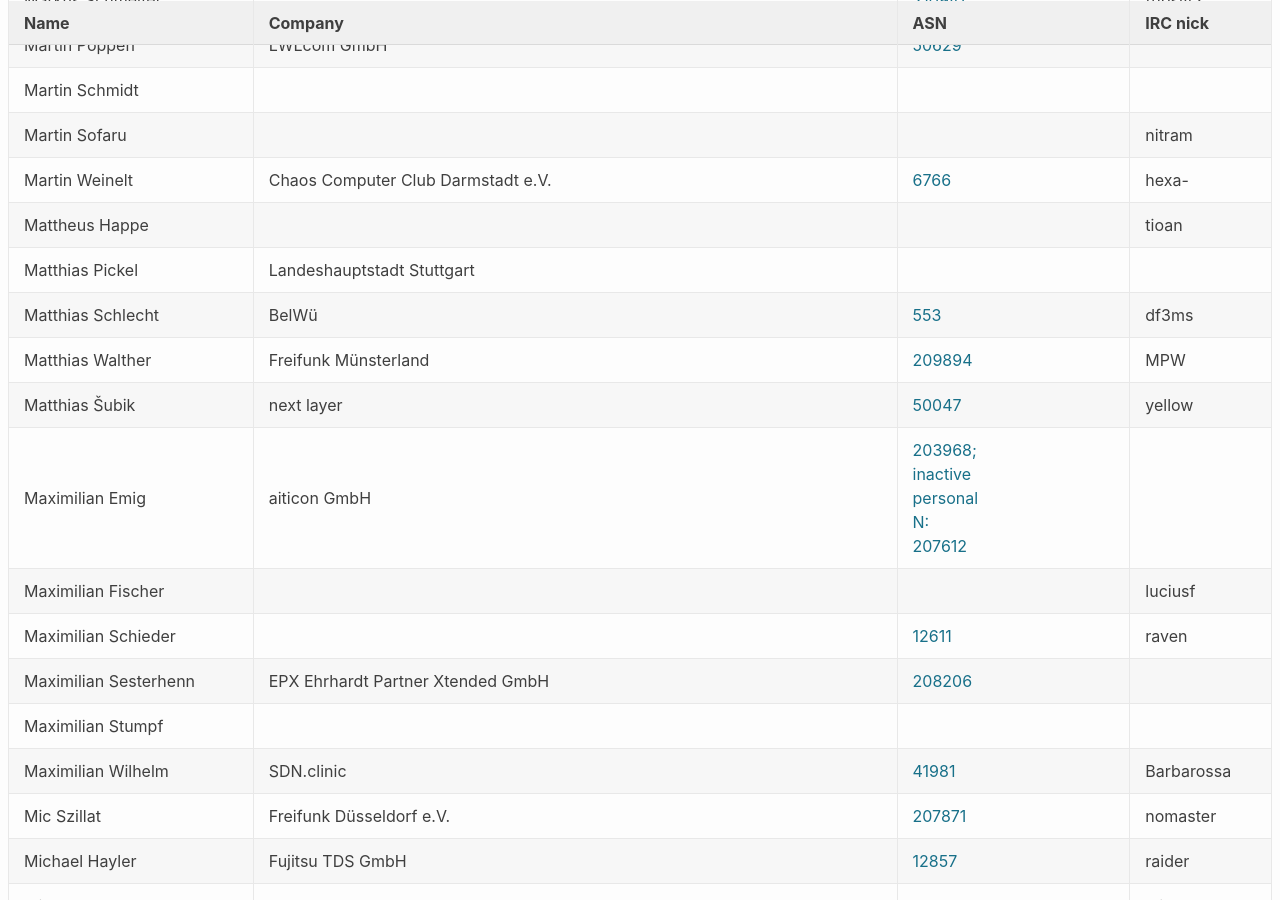
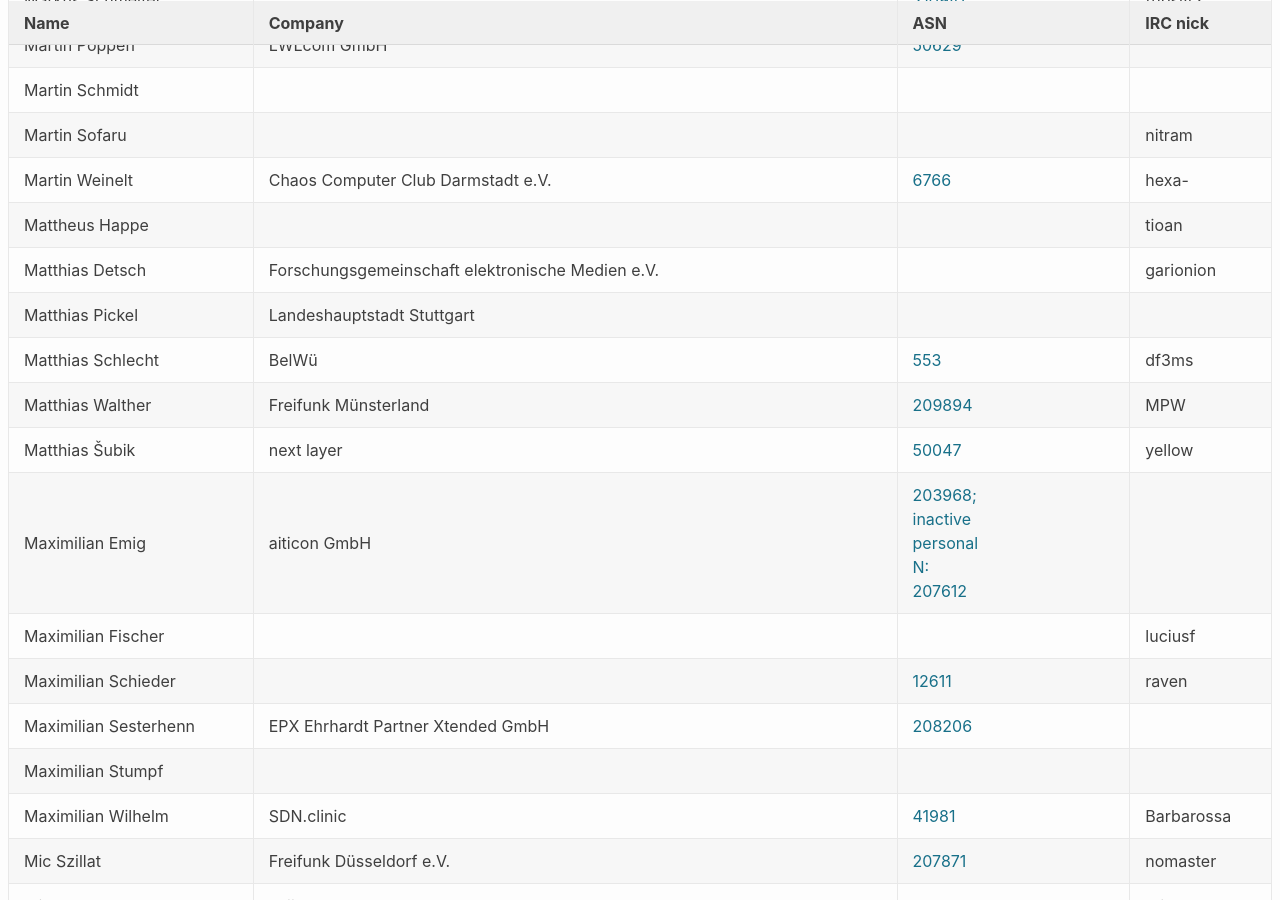
Before and after one commit to denog/pretix-attendeelist, a Jekyll site: the page built from denog13/index.markdown, in a window 1280 px wide and 900 px high, scrolled down 6904 px. Built offline with Jekyll 4.4.1, drawn with Linux system fonts in a browser that asks for light colours; some of the changed text lies outside the part shown.

Commit message:
Latest data: Sun Oct 10 07:49:48 UTC 2021

```diff
--- a/_data/attendees_denog13.json
+++ b/_data/attendees_denog13.json
@@ -924,6 +924,12 @@
     "asn": null
   },
   {
+    "name": "Matthias Detsch",
+    "company": "Forschungsgemeinschaft elektronische Medien e.V.",
+    "irc": "garionion",
+    "asn": null
+  },
+  {
     "name": "Matthias Pickel",
     "company": "Landeshauptstadt Stuttgart",
     "irc": null,
@@ -1549,13 +1555,13 @@
   },
   {
     "name": "Ute Wolf",
+    "company": "IPB / CarrierColo",
+    "irc": null,
+    "asn": "20647"
+  },
+  {
+    "name": "Ute Wolf",
     "company": "IPB",
-    "irc": null,
-    "asn": "20647"
-  },
-  {
-    "name": "Ute Wolf",
-    "company": "IPB / CarrierColo",
     "irc": null,
     "asn": "20647"
   },
```
